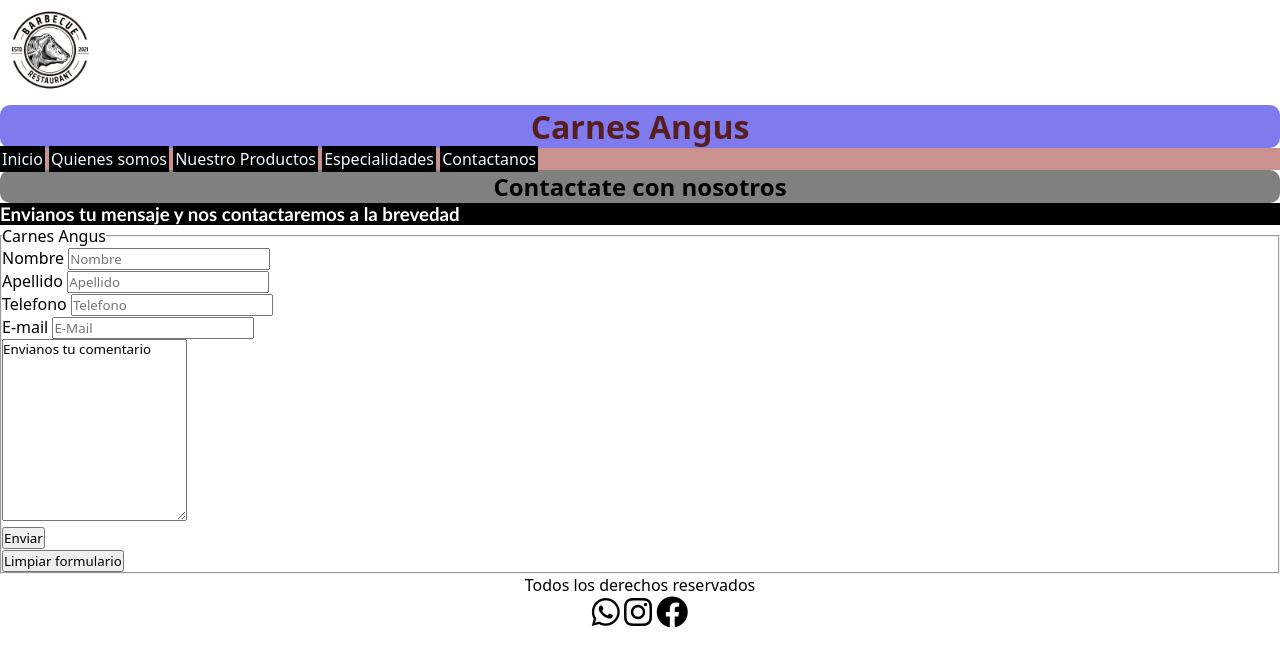
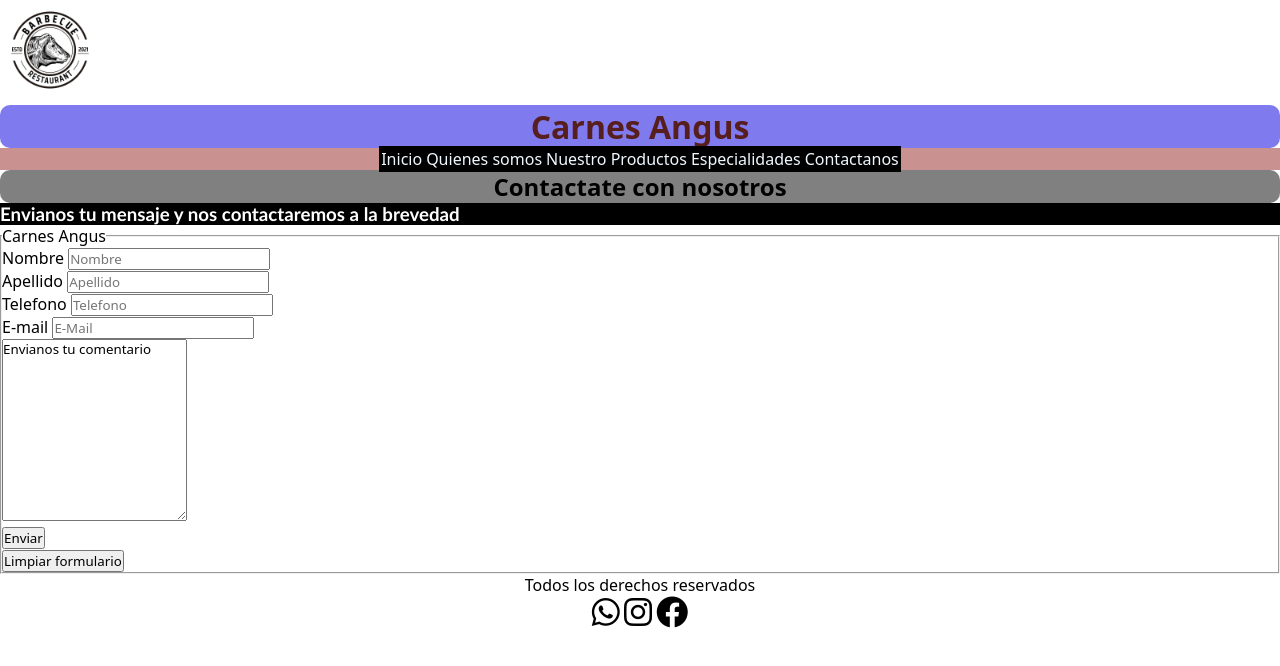
Before and after one commit to pablodfrias/carnes_angus, a plain HTML site: page navegacion/contactanos.html in a window 1280 px wide. Drawn offline with Linux system fonts and the light colour scheme.

Commit message:
agregue centrado barra navegacion

```diff
--- a/css/style.css
+++ b/css/style.css
@@ -1,6 +1,6 @@
 * {
     padding: 0;
-    margin: 0 ;
+    margin: 0;
     box-sizing: border-box;
     font-family: system-ui, 'Segoe UI';
 }
@@ -36,8 +36,8 @@ section article {
 .navegacion li a {
     text-decoration: none;
     color: aliceblue;
-   background-color: black;
-   padding: 2px;
+    background-color: black;
+    padding: 2px;
 }
 
 .catsandstars {
@@ -45,41 +45,53 @@ section article {
     background-repeat: no-repeat;
 
 }
-.fondoTitulos{
-    color: black; background-color: grey;
+
+.fondoTitulos {
+    color: black;
+    background-color: grey;
 }
 
 .ul {
-list-style-type: none;
+    list-style-type: none;
 }
 
-.calibri{
+.calibri {
     font-family: 'Gill Sans', 'Gill Sans MT', Calibri, 'Trebuchet MS', sans-serif;
 }
 
-div{
+div {
     border-bottom: 10px;
 }
 
-.menuEnLinea li{
+.menuEnLinea li {
     display: inline-block;
 }
-nav{
+
+nav {
     width: 100%;
 }
-.navegacion li a:hover{
+
+.navegacion li a:hover {
     background-color: grey;
 }
-.galeria{
+
+.galeria {
     background-color: bisque;
     display: flex;
     flex-wrap: wrap;
     justify-content: space-evenly;
 }
-.galeria img{
+
+.galeria img {
     width: 30%;
     padding: 5px;
 }
-.formulario{
+
+.formulario {
     list-style-type: none;
 }
+.barranav{
+    display: flex;
+    flex-direction: row;
+    justify-content: center;
+}
--- a/navegacion/contactanos.html
+++ b/navegacion/contactanos.html
@@ -25,7 +25,7 @@
         </div>
 
         <nav>
-            <ul class="navegacion menuEnLinea li">
+            <ul class="navegacion menuEnLinea li barranav">
                 <li><a href="../index.html">Inicio</a></li>
                 <li><a href="./quienes_somos.html">Quienes somos</a></li>
                 <li><a href="./nuestros_productos.html">Nuestro Productos</a></li>
```
Also changed, not shown: index.html (+1 -1 lines), navegacion/especialidades.html (+1 -1 lines), navegacion/nuestros_productos.html (+1 -1 lines), navegacion/quienes_somos.html (+1 -1 lines).
